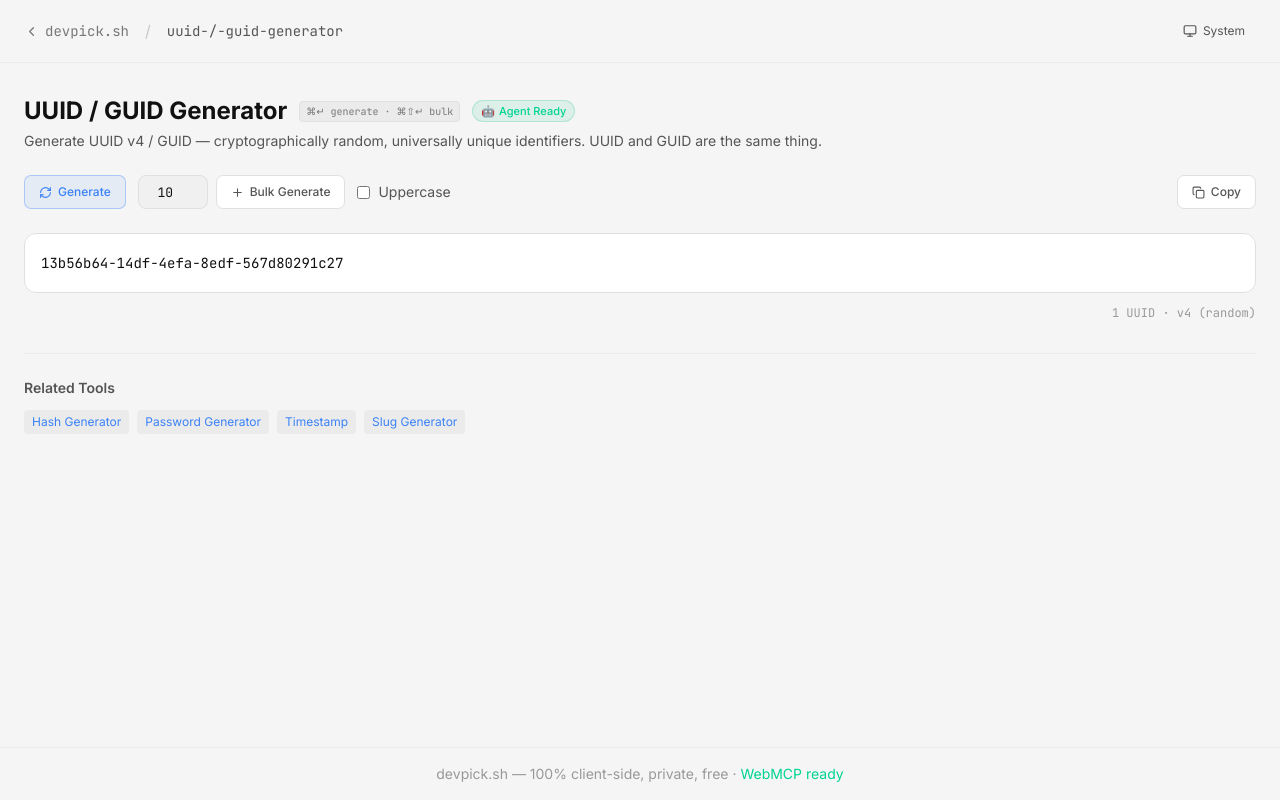
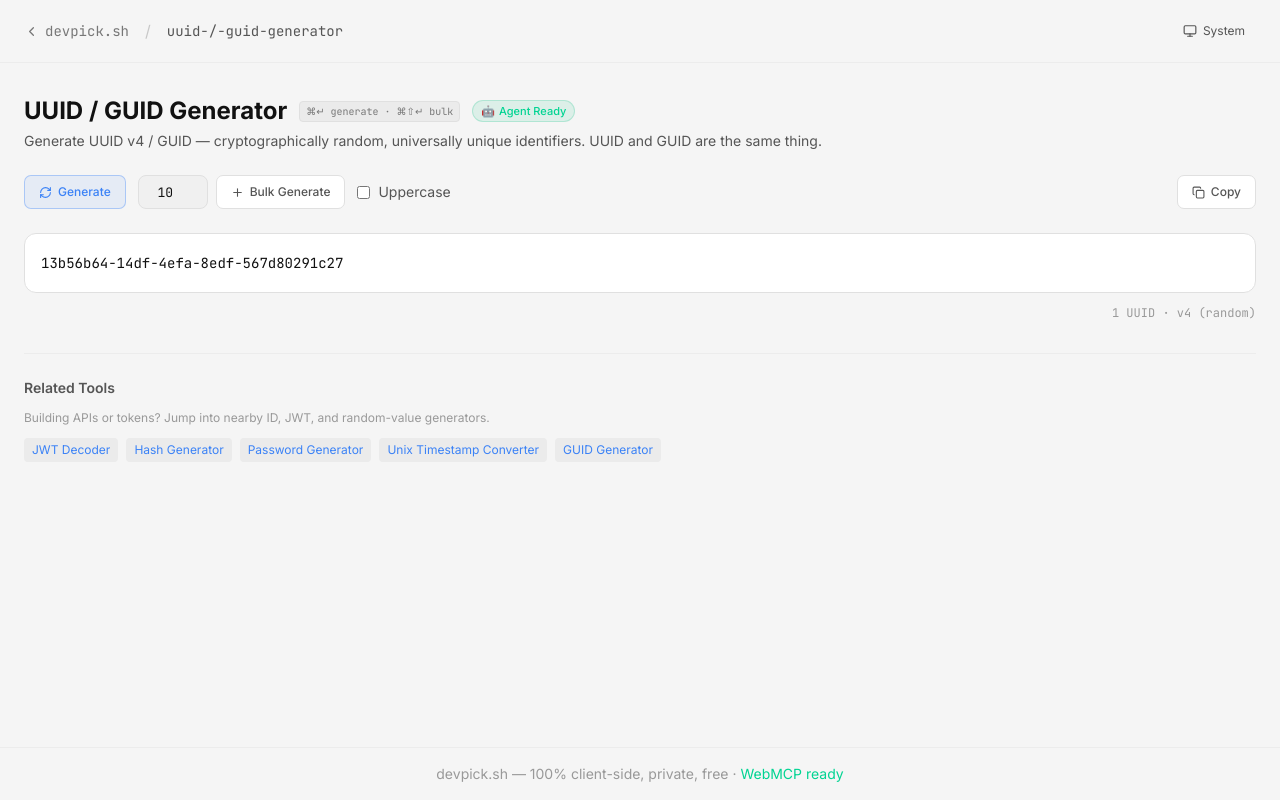
Before and after one commit to kimbobmarley03/devpick.sh, a Next.js app: page /uuid-generator in a window 1280 px wide. Built offline with nearby package versions, Linux system fonts and the light colour scheme; no server answers.

Commit message:
seo: tighten uuid page internal links for api identity cluster

```diff
--- a/app/uuid-generator/uuid-tool.tsx
+++ b/app/uuid-generator/uuid-tool.tsx
@@ -147,12 +147,16 @@ export function UuidTool() {
       {/* Related Tools */}
       <div className="mt-8 pt-6 border-t border-border-subtle">
         <h2 className="text-sm font-semibold text-text-secondary mb-3">Related Tools</h2>
+        <p className="text-xs text-text-muted mb-3">
+          Building APIs or tokens? Jump into nearby ID, JWT, and random-value generators.
+        </p>
         <div className="flex flex-wrap gap-2">
           {[
+            { name: "JWT Decoder", href: "/jwt-decoder" },
             { name: "Hash Generator", href: "/hash-generator" },
             { name: "Password Generator", href: "/password-generator" },
-            { name: "Timestamp", href: "/unix-timestamp-converter" },
-            { name: "Slug Generator", href: "/slug-generator" },
+            { name: "Unix Timestamp Converter", href: "/unix-timestamp-converter" },
+            { name: "GUID Generator", href: "/guid-generator" },
           ].map((t) => (
             <a key={t.href} href={t.href} className="text-xs text-accent hover:underline px-2 py-1 rounded bg-[var(--dp-bg-subtle)]">
               {t.name}
```
